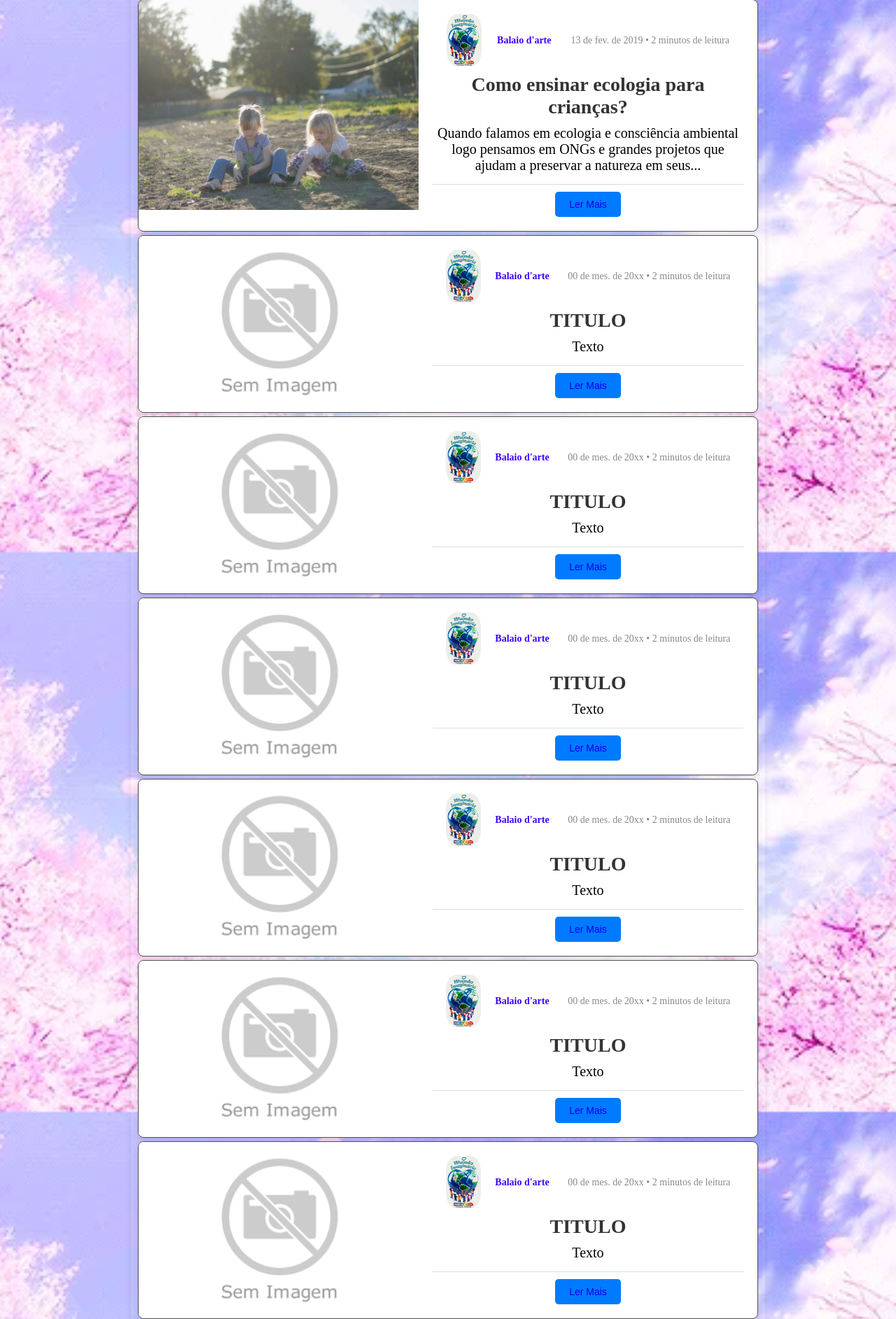
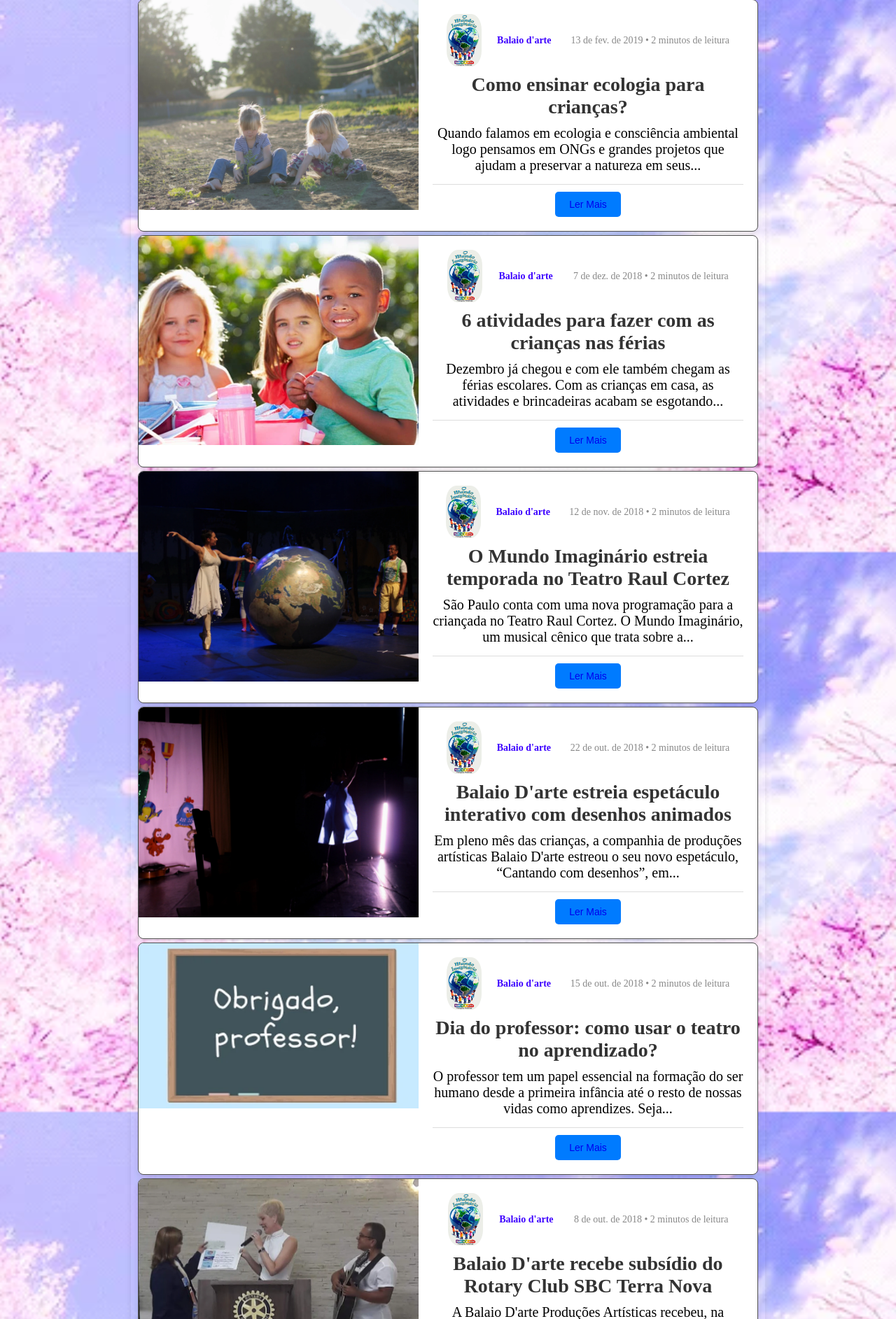
Before and after one commit to MichelWars/MundoImaginario, a Django app: page /blog/ in a window 1280 px wide. Shown: the part 191-2076 px from the top of the page at 70% size. Run offline with Django 5.2, Linux system fonts and the light colour scheme; some web fonts are replaced.

Commit message:
adicionado itens da pagina blog

```diff
--- a/web/templates/blog.html
+++ b/web/templates/blog.html
@@ -141,16 +141,16 @@ a{
 
     <div class="post-card">
         <div class="post-image">
-            <img src="{% static 'img/sem_imagem.png' %}" alt="crianças plantando">
+            <img src="{% static 'img/6-atv-fzr-ferias.webp' %}" alt="crianças sorrindo">
         </div>
         <div class="post-content">
             <div class="post-header">
                 <img src="{% static 'img/Banner O Mundo 01b.jpg' %}" alt="Logo do Balaio D'Arte" class="author-logo">
                 <span class="author-name">Balaio d'arte</span>
-                <span class="post-date">00 de mes. de 20xx • 2 minutos de leitura</span>
+                <span class="post-date">7 de dez. de 2018 • 2 minutos de leitura</span>
             </div>
-            <h2 class="post-title">TITULO</h2>
-            <p class="post-excerpt">Texto</p>
+            <h2 class="post-title">6 atividades para fazer com as crianças nas férias</h2>
+            <p class="post-excerpt">Dezembro já chegou e com ele também chegam as férias escolares. Com as crianças em casa, as atividades e brincadeiras acabam se esgotando...</p>
             <div class="post-footer">
                 <button><a href="{% url 'peca1' %}">Ler Mais</a></button>
             </div>
@@ -159,16 +159,16 @@ a{
 
     <div class="post-card">
         <div class="post-image">
-            <img src="{% static 'img/sem_imagem.png' %}" alt="crianças plantando">
+            <img src="{% static 'img/mun-img-estr-tea-raul-cortez.webp' %}" alt="peça de teatro">
         </div>
         <div class="post-content">
             <div class="post-header">
                 <img src="{% static 'img/Banner O Mundo 01b.jpg' %}" alt="Logo do Balaio D'Arte" class="author-logo">
                 <span class="author-name">Balaio d'arte</span>
-                <span class="post-date">00 de mes. de 20xx • 2 minutos de leitura</span>
+                <span class="post-date">12 de nov. de 2018 • 2 minutos de leitura</span>
             </div>
-            <h2 class="post-title">TITULO</h2>
-            <p class="post-excerpt">Texto</p>
+            <h2 class="post-title">O Mundo Imaginário estreia temporada no Teatro Raul Cortez</h2>
+            <p class="post-excerpt">São Paulo conta com uma nova programação para a criançada no Teatro Raul Cortez. O Mundo Imaginário, um musical cênico que trata sobre a...</p>
             <div class="post-footer">
                 <button><a href="{% url 'peca1' %}">Ler Mais</a></button>
             </div>
@@ -177,16 +177,16 @@ a{
 
     <div class="post-card">
         <div class="post-image">
-            <img src="{% static 'img/sem_imagem.png' %}" alt="crianças plantando">
+            <img src="{% static 'img/esp-int.webp' %}" alt="Peça de teatro">
         </div>
         <div class="post-content">
             <div class="post-header">
                 <img src="{% static 'img/Banner O Mundo 01b.jpg' %}" alt="Logo do Balaio D'Arte" class="author-logo">
                 <span class="author-name">Balaio d'arte</span>
-                <span class="post-date">00 de mes. de 20xx • 2 minutos de leitura</span>
+                <span class="post-date">22 de out. de 2018 • 2 minutos de leitura</span>
             </div>
-            <h2 class="post-title">TITULO</h2>
-            <p class="post-excerpt">Texto</p>
+            <h2 class="post-title">Balaio D'arte estreia espetáculo interativo com desenhos animados</h2>
+            <p class="post-excerpt">Em pleno mês das crianças, a companhia de produções artísticas Balaio D'arte estreou o seu novo espetáculo, “Cantando com desenhos”, em...</p>
             <div class="post-footer">
                 <button><a href="{% url 'peca1' %}">Ler Mais</a></button>
             </div>
@@ -195,16 +195,16 @@ a{
 
     <div class="post-card">
         <div class="post-image">
-            <img src="{% static 'img/sem_imagem.png' %}" alt="crianças plantando">
+            <img src="{% static 'img/obrigado-professor.webp' %}" alt="obrigado professor">
         </div>
         <div class="post-content">
             <div class="post-header">
                 <img src="{% static 'img/Banner O Mundo 01b.jpg' %}" alt="Logo do Balaio D'Arte" class="author-logo">
                 <span class="author-name">Balaio d'arte</span>
-                <span class="post-date">00 de mes. de 20xx • 2 minutos de leitura</span>
+                <span class="post-date">15 de out. de 2018 • 2 minutos de leitura</span>
             </div>
-            <h2 class="post-title">TITULO</h2>
-            <p class="post-excerpt">Texto</p>
+            <h2 class="post-title">Dia do professor: como usar o teatro no aprendizado?</h2>
+            <p class="post-excerpt">O professor tem um papel essencial na formação do ser humano desde a primeira infância até o resto de nossas vidas como aprendizes. Seja...</p>
             <div class="post-footer">
                 <button><a href="{% url 'peca1' %}">Ler Mais</a></button>
             </div>
@@ -213,16 +213,16 @@ a{
 
     <div class="post-card">
         <div class="post-image">
-            <img src="{% static 'img/sem_imagem.png' %}" alt="crianças plantando">
+            <img src="{% static 'img/rotary-club.webp' %}" alt="rotary-club">
         </div>
         <div class="post-content">
             <div class="post-header">
                 <img src="{% static 'img/Banner O Mundo 01b.jpg' %}" alt="Logo do Balaio D'Arte" class="author-logo">
                 <span class="author-name">Balaio d'arte</span>
-                <span class="post-date">00 de mes. de 20xx • 2 minutos de leitura</span>
+                <span class="post-date">8 de out. de 2018 • 2 minutos de leitura</span>
             </div>
-            <h2 class="post-title">TITULO</h2>
-            <p class="post-excerpt">Texto</p>
+            <h2 class="post-title">Balaio D'arte recebe subsídio do Rotary Club SBC Terra Nova</h2>
+            <p class="post-excerpt">A Balaio D'arte Produções Artísticas recebeu, na última terça-feira (02), o subsídio distrital do Rotary Club SBC Terra Nova para...</p>
             <div class="post-footer">
                 <button><a href="{% url 'peca1' %}">Ler Mais</a></button>
             </div>
@@ -231,16 +231,16 @@ a{
 
     <div class="post-card">
         <div class="post-image">
-            <img src="{% static 'img/sem_imagem.png' %}" alt="crianças plantando">
+            <img src="{% static 'img/musica-crianca.webp' %}" alt="criança com headphone">
         </div>
         <div class="post-content">
             <div class="post-header">
                 <img src="{% static 'img/Banner O Mundo 01b.jpg' %}" alt="Logo do Balaio D'Arte" class="author-logo">
                 <span class="author-name">Balaio d'arte</span>
-                <span class="post-date">00 de mes. de 20xx • 2 minutos de leitura</span>
+                <span class="post-date">6 de set. de 2018 • 2 minutos de leitura</span>
             </div>
-            <h2 class="post-title">TITULO</h2>
-            <p class="post-excerpt">Texto</p>
+            <h2 class="post-title">4 Benefícios da música para as crianças</h2>
+            <p class="post-excerpt">As estruturas auditivas são uma das primeiras a serem formadas durante o período de gestação. Desde cedo já temos contato com o som...</p>
             <div class="post-footer">
                 <button><a href="{% url 'peca1' %}">Ler Mais</a></button>
             </div>
```
Also changed, not shown: web/static/img/6-atv-fzr-ferias.webp (added), web/static/img/esp-int.webp (added), web/static/img/mun-img-estr-tea-raul-cortez.webp (added), web/static/img/musica-crianca.webp (added), web/static/img/obrigado-professor.webp (added), web/static/img/rotary-club.webp (added).
